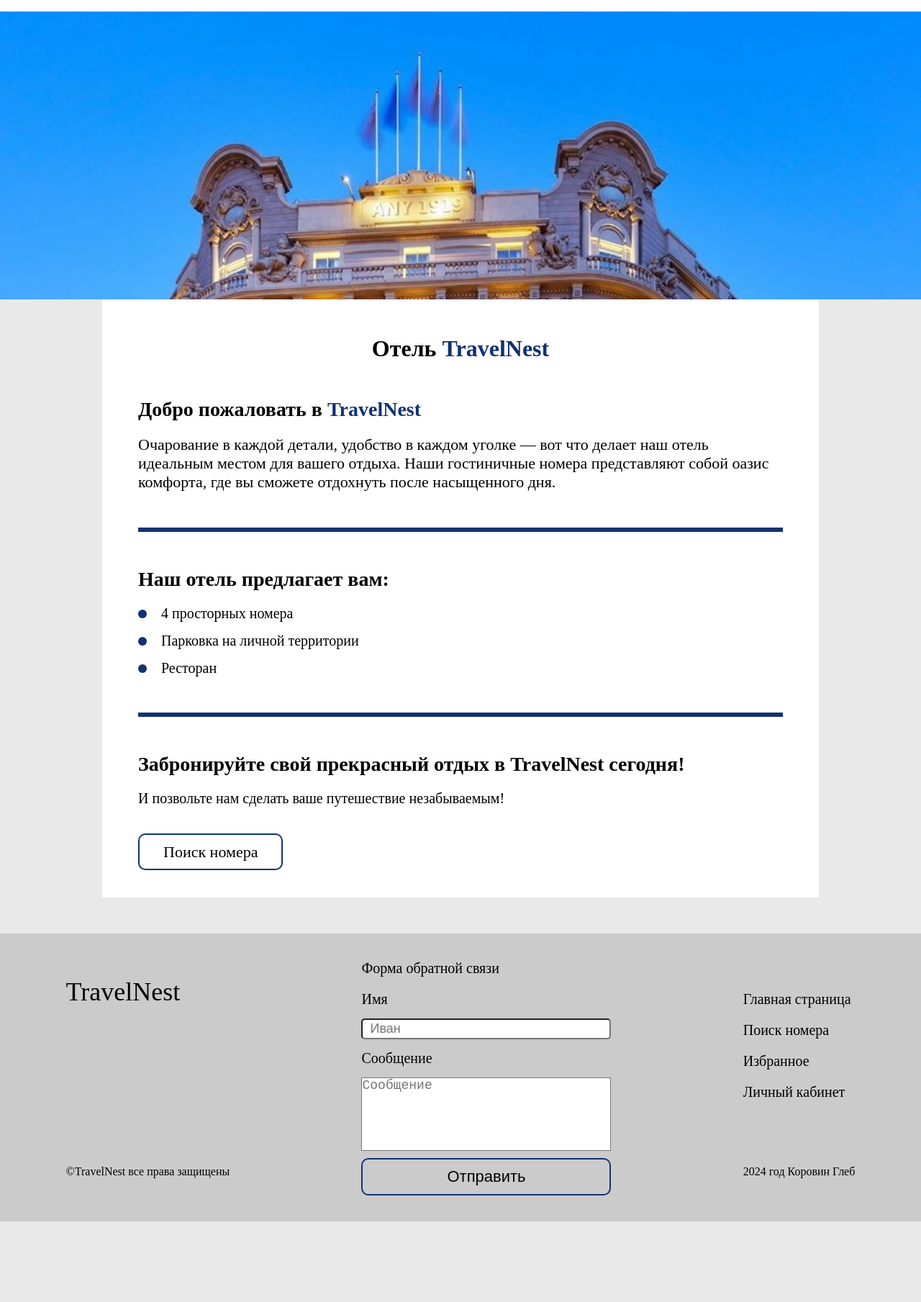
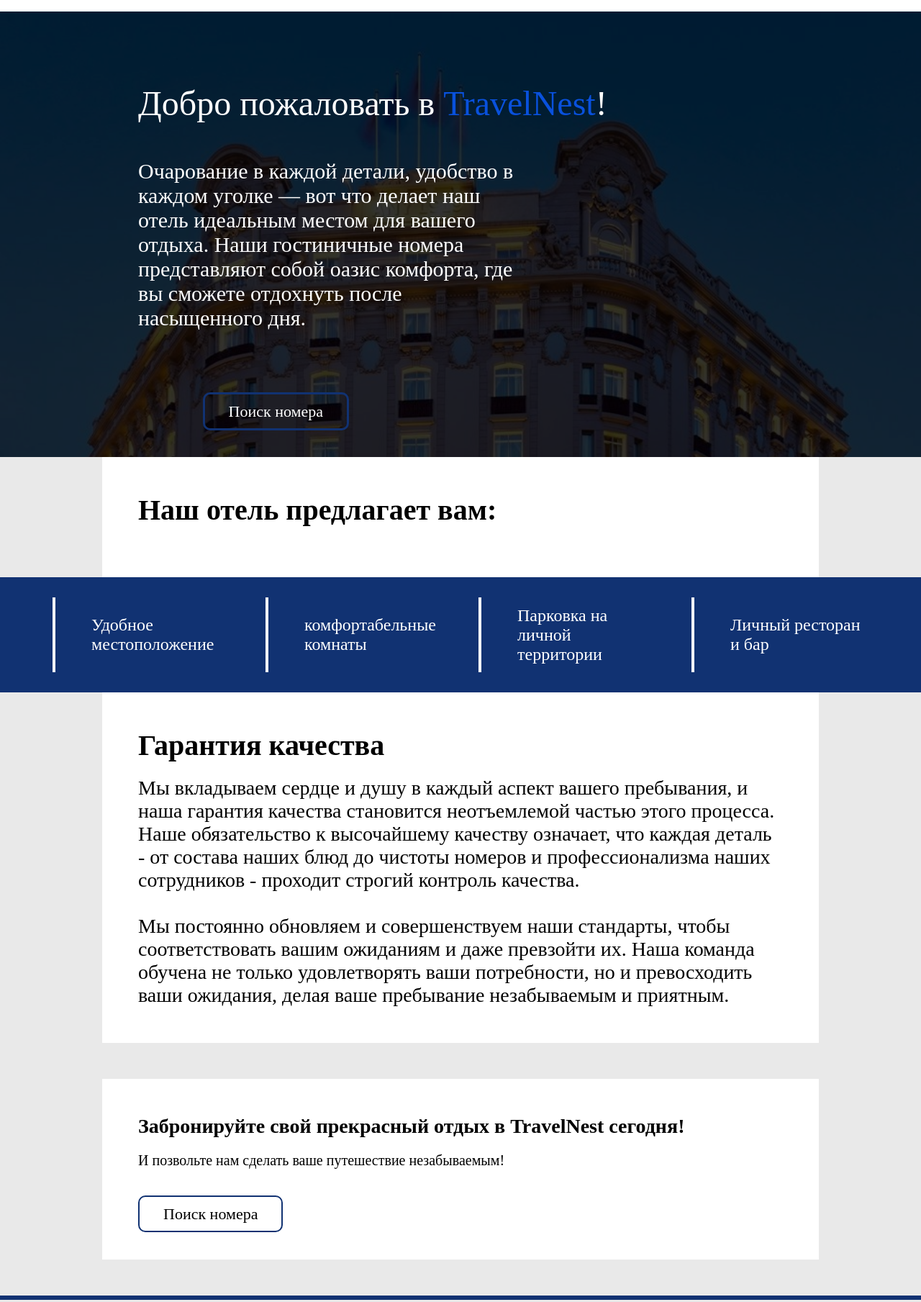
Before and after one commit to kogleee/ProjectHotel3D, a plain HTML site: page front/tochnoGlavnaya/index.html in a window 1280 px wide. Shown: the part 64-1873 px from the top of the page at 72% size. Before the commit the page ends 1761 px from the top, so only its background shows below. Drawn offline with Linux system fonts and the light colour scheme.

Commit message:
Add files via upload

```diff
--- a/front/hotelPage/style.css
+++ b/front/hotelPage/style.css
@@ -1,5 +1,4 @@
 .container {
-  margin-top: 50px;
   width: 80vw;
   display: flex;
   justify-content: space-between;
@@ -18,7 +17,7 @@ iframe {
 }
 
 .virtual {
-  height: 50vh;
+  height: 65vh;
 }
 .main--info {
   width: 60%;
--- a/front/tochnoGlavnaya/index.html
+++ b/front/tochnoGlavnaya/index.html
@@ -48,36 +48,57 @@
     </header>
 
     <main>
-      <div class="hotelImage"></div>
-    </main>
-    <section>
+      <div class="hotelImage">
         <div class="container">
-        <h1>Отель <span class="title">TravelNest</span></h1>
-        <div class="section--title">
-          <h2>Добро пожаловать в <span class="title">TravelNest</span></h2>
+          <h1>
+            Добро пожаловать в <span style="color: #0951dd">TravelNest</span>!
+          </h1>
           <p>
             Очарование в каждой детали, удобство в каждом уголке — вот что
             делает наш отель идеальным местом для вашего отдыха. Наши
             гостиничные номера представляют собой оазис комфорта, где вы сможете
             отдохнуть после насыщенного дня.
           </p>
+          <a class="button" href="../mainPage/index.html">Поиск номера</a>
         </div>
-        <hr />
+      </div>
+    </main>
+    <section>
       <div class="section--preim">
         <h2>Наш отель предлагает вам:</h2>
+      </div>
+
+      <div class="preim">
         <ul>
-            <li>4 просторных номера</li>
+          <li>Удобное местоположение</li>
+          <li>комфортабельные комнаты</li>
           <li>Парковка на личной территории</li>
-            <li>Ресторан</li>
+          <li>Личный ресторан и бар</li>
         </ul>
       </div>
-        <hr />
+      <div class="section--preim">
+        <h2>Гарантия качества</h2>
+        <p>
+          Мы вкладываем сердце и душу в каждый аспект вашего пребывания, и наша
+          гарантия качества становится неотъемлемой частью этого процесса. Наше
+          обязательство к высочайшему качеству означает, что каждая деталь - от
+          состава наших блюд до чистоты номеров и профессионализма наших
+          сотрудников - проходит строгий контроль качества. <br />
+          <br />
+          Мы постоянно обновляем и совершенствуем наши стандарты, чтобы
+          соответствовать вашим ожиданиям и даже превзойти их. Наша команда
+          обучена не только удовлетворять ваши потребности, но и превосходить
+          ваши ожидания, делая ваше пребывание незабываемым и приятным.
+        </p>
+      </div>
+
       <div class="section--bottom">
         <h2>Забронируйте свой прекрасный отдых в TravelNest сегодня!</h2>
         <p>И позвольте нам сделать ваше путешествие незабываемым!</p>
         <a class="button" href="../mainPage/index.html">Поиск номера</a>
       </div>
-      </div>
+
+      <hr />
     </section>
 
     <footer>
--- a/front/tochnoGlavnaya/style.css
+++ b/front/tochnoGlavnaya/style.css
@@ -1,14 +1,21 @@
+main {
+  width: 100%;
+  height: 100%;
+  background-size: cover;
+  background-position: 0 -500px;
+  background-repeat: no-repeat;
+  background-image: url(img/3900694fcd35f1b0ef7e9bb0c29c5e13.jpg);
+}
 .hotelImage {
   width: 100%;
   height: 100%;
-  background-size: cover;
-  background-position: 0 -800px;
-  background-repeat: no-repeat;
-  background-image: url(img/3900694fcd35f1b0ef7e9bb0c29c5e13.jpg);
+  background-color: rgba(0, 0, 0, 0.8);
 }
-main {
+
+.shadow {
   width: 100%;
-  height: 50vh;
+  height: 100%;
+  background: black;
 }
 
 .title {
@@ -20,34 +27,46 @@ main {
 
 .container {
   width: 70vw;
-  background-color: white;
   padding: 50px;
 }
 
 .container h1 {
   width: 100%;
-  text-align: center;
-  font-size: 32px;
+  color: white;
+  font-size: 48px;
+  font-weight: 300;
+  margin-top: 50px;
   margin-bottom: 50px;
 }
 
-.section--title h2 {
-  font-size: 28px;
-  margin-bottom: 20px;
+.container p {
+  width: 60%;
+  height: 100%;
+  font-weight: 300;
+  color: white;
+  font-size: 30px;
+  margin-bottom: 100px;
 }
 
-.section--title p {
-  font-size: 22px;
+.container .button {
+  color: white;
+  border: 3px solid #113272;
+  margin-left: 10%;
 }
 
 hr {
   margin: 50px 0;
   border: 3px solid #113272;
 }
-
+.section--preim {
+  margin: auto;
+  width: 70vw;
+  height: 100%;
+  padding: 50px;
+  background-color: white;
+}
 .section--preim h2 {
-  font-size: 28px;
-
+  font-size: 40px;
   margin-bottom: 20px;
 }
 
@@ -81,7 +100,7 @@ footer {
   height: 50vh;
   align-items: center;
   justify-content: space-around;
-  background: #cccbcb;
+  background: #e8e7e7;
   margin-top: 50px;
 }
 
@@ -142,13 +161,99 @@ form textarea {
   border-bottom: 2px solid #113272;
 }
 
+.preim {
+  height: 20vh;
+  background: #113272;
+}
+
+.preim ul {
+  height: 100%;
+  display: flex;
+  gap: 50px;
+  justify-content: center;
+  align-items: center;
+}
+.preim ul li {
+  height: 65%;
+  width: 15%;
+  padding-left: 50px;
+  font-size: 24px;
+  color: white;
+  border-left: 4px white solid;
+  display: flex;
+  align-items: center;
+}
+.section--preim p {
+  font-size: 28px;
+}
+.section--bottom {
+  margin: auto;
+  margin-top: 50px;
+  width: 70vw;
+  height: 100%;
+  padding: 50px;
+  background-color: white;
+}
+
 @media (max-width: 1300px) {
-  .hotelImage {
+  main {
     background-position: 0 0;
   }
 }
 
+@media (max-width: 1050px) {
+  .container p {
+    width: 90%;
+  }
+
+  .preim ul {
+    gap: 20px;
+  }
+  .preim ul li {
+    padding-left: 20px;
+    font-size: 20px;
+    width: 20%;
+  }
+}
+
 @media (max-width: 800px) {
+  .section--preim,
+  .section--bottom {
+    width: 80vw;
+    padding: 20px;
+  }
+  .section--preim h2 {
+    font-size: 30px;
+  }
+  .preim {
+    height: 45vh;
+  }
+  .preim ul {
+    padding-left: 20px;
+    column-gap: 50px;
+    justify-content: start;
+    height: 100%;
+    flex-wrap: wrap;
+  }
+  .preim ul li {
+    font-size: 18px;
+    height: 30%;
+    width: 25%;
+  }
+  main {
+    height: 100%;
+  }
+  .container {
+    width: 80vw;
+    padding: 40px 0;
+  }
+
+  .container h1 {
+    font-size: 38px;
+  }
+  .container p {
+    font-size: 24px;
+  }
   footer {
     flex-direction: column-reverse;
     height: 100%;
--- a/server/models/model.js
+++ b/server/models/model.js
@@ -3,12 +3,16 @@ require("dotenv").config();
 
 class User {
   constructor() {
+    try {
       this.connection = mysql.createConnection({
         host: process.env.DB_HOST,
         user: process.env.DB_USER,
         password: process.env.DB_PASSWORD,
         database: process.env.DB_NAME,
       });
+    } catch (e) {
+      console.log(e);
+    }
   }
   //User
   async showUser() {
```
Also changed, not shown: front/reg/index.html (+39 -0 lines). Lines whose indentation alone changed are shown as unchanged.
